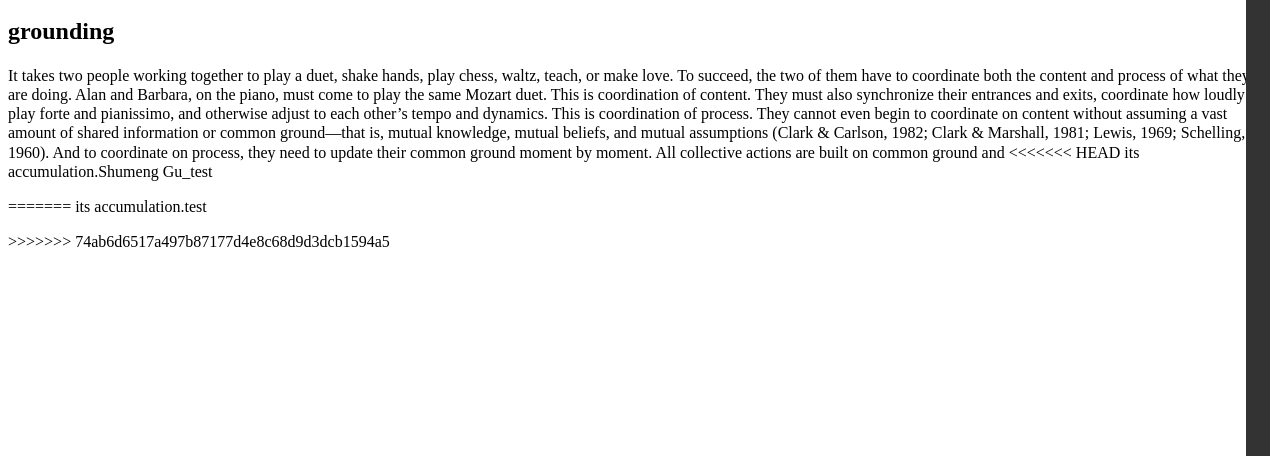
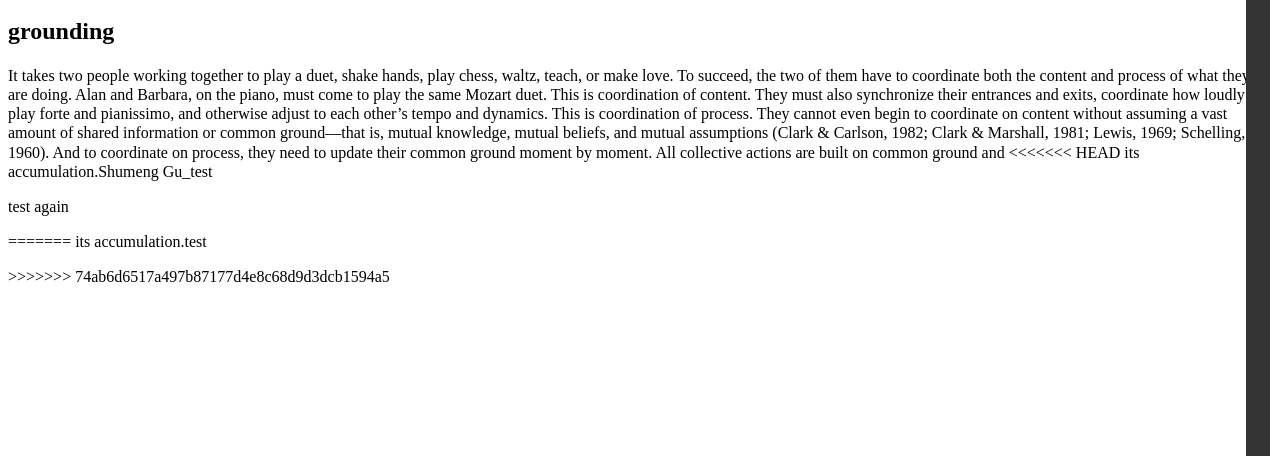
Before and after one commit to jasonpriem/sils-annotate, a Flask app: template silsannotate/templates/2.html in a window 1280 px wide. Shown: the part 163-619 px from the top of the page. Run offline with Flask 2, Linux system fonts and the light colour scheme; the template is opened without the code that fills it, so the values that code supplies are empty; some libraries are stand-ins or nearby versions.

Commit message:
Update 2.html

```diff
--- a/silsannotate/templates/2.html
+++ b/silsannotate/templates/2.html
@@ -46,6 +46,7 @@
    <p>It takes two people working together to play a duet, shake hands, play chess, waltz, teach, or make love. To succeed, the two of them have to coordinate both the content and process of what they are doing. Alan and Barbara, on the piano, must come to play the same Mozart duet. This is coordination of content. They must also synchronize their entrances and exits, coordinate how loudly to play forte and pianissimo, and otherwise adjust to each other’s tempo and dynamics. This is coordination of process. They cannot even begin to coordinate on content without assuming a vast amount of shared information or common ground—that is, mutual knowledge, mutual beliefs, and mutual assumptions (Clark & Carlson, 1982; Clark & Marshall, 1981; Lewis, 1969; Schelling, 1960). And to coordinate on process, they need to update their common ground moment by moment. All collective actions are built on common ground and
 <<<<<<< HEAD
       its accumulation.Shumeng Gu_test</p>
+   <p> test again </p>
 =======
       its accumulation.test</p>
 >>>>>>> 74ab6d6517a497b87177d4e8c68d9d3dcb1594a5
```
